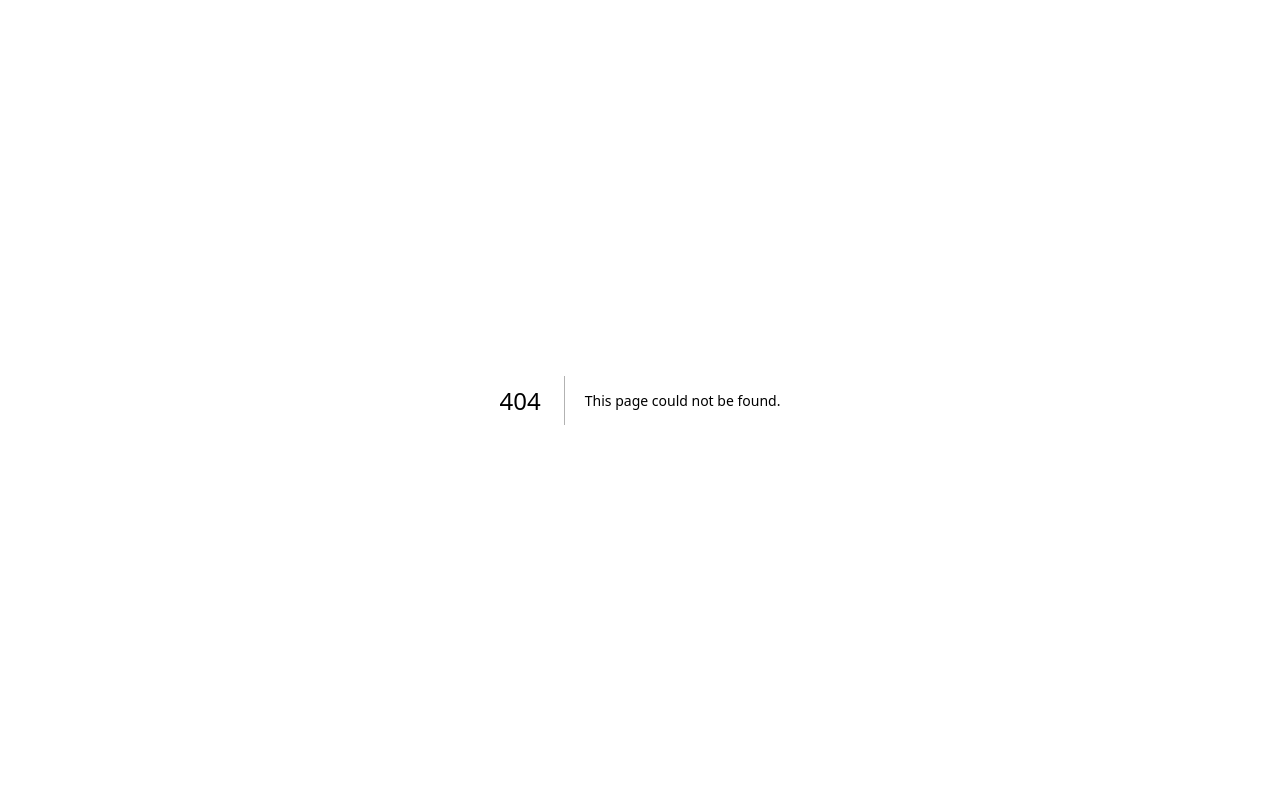
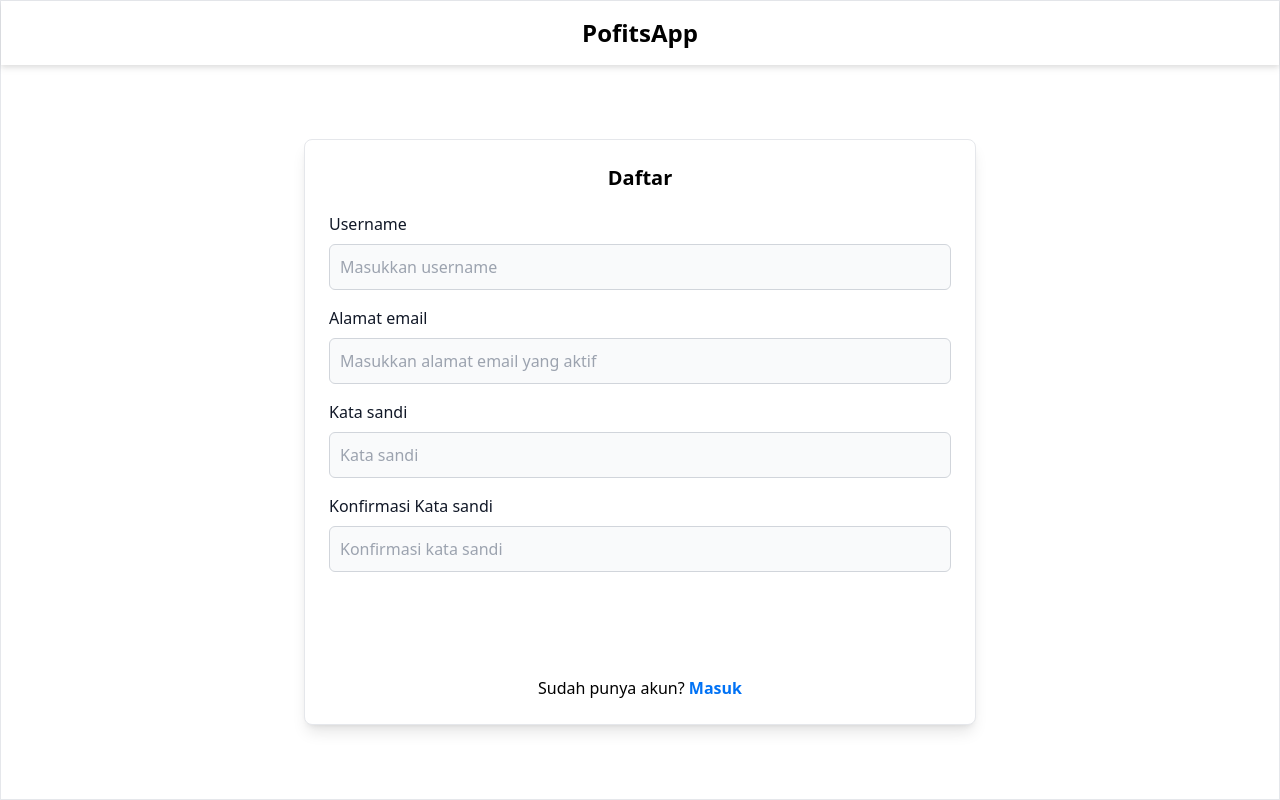
Before and after one commit to AriqF/pofits_client, a Next.js app: page /auth/register in a window 1280 px wide. Before the commit this address had no page. Built offline with nearby package versions, Linux system fonts and the light colour scheme.

Commit message:
Create register.tsx

```diff
--- /dev/null
+++ b/src/pages/auth/register.tsx
@@ -0,0 +1,229 @@
+import AuthLayout from "@/components/layouts/auth";
+import Alert from "@/components/tools/alerts/alert";
+import FormHelper from "@/components/tools/alerts/form-helper";
+import { serverDevURL } from "@/utils/interfaces/constants";
+import { regEmail, regPassword } from "@/utils/interfaces/regex";
+import { ServerMessage } from "@/utils/interfaces/response-message";
+import axios from "axios";
+import { useRouter } from "next/router";
+import React, { useRef, useState } from "react";
+import { SubmitHandler, useForm } from "react-hook-form";
+import Swal from "sweetalert2";
+import withReactContent from "sweetalert2-react-content";
+// import { object, string as yupString, ref as yupRef } from "yup";
+// import { yupResolver } from "@hookform/resolvers/yup";
+
+interface FormState {
+  username: string;
+  email: string;
+  password: string;
+  confirmPassword: string;
+}
+
+export default function Register() {
+  const [isSuccess, setIsSuccess] = useState(false);
+  const [isServerError, setIsServerError] = useState(false);
+  const [errMessage, setErrMessage] = useState("");
+  const [values, setValues] = React.useState<FormState>({
+    username: "",
+    email: "",
+    password: "",
+    confirmPassword: "",
+  });
+
+  const ref = useRef<any>();
+  const router = useRouter();
+  const swal = withReactContent(Swal);
+
+  const {
+    register,
+    handleSubmit,
+    control,
+    watch,
+    getValues,
+    formState: { errors, isSubmitting },
+  } = useForm<FormState>();
+
+  const onSubmit: SubmitHandler<FormState> = async (data: any) => {
+    setErrMessage("");
+    await axios(`${serverDevURL}/auth/register`, {
+      method: "POST",
+      data: {
+        username: data.username,
+        email: data.email,
+        password: data.password,
+        password_confirmation: data.confirmPassword,
+      },
+    })
+      .then((res) => {
+        setIsSuccess(res.data.message);
+        swal
+          .fire({
+            title: "Yeay! kamu berhasil mendaftar",
+            icon: "success",
+            text: "Sekarang kamu sudah bisa menggunakan akunmu untuk masuk",
+          })
+          .then((res) => {
+            if (res.isConfirmed) router.push("/auth/login");
+          });
+      })
+      .catch((error) => {
+        console.log(error);
+        setIsServerError(true);
+        error.response?.data?.message
+          ? setErrMessage(error.response.data.message)
+          : setErrMessage(ServerMessage.RequestError);
+      });
+  };
+
+  return (
+    <AuthLayout headerText={"Daftar"}>
+      <form ref={ref} className="space-y-6" onSubmit={handleSubmit(onSubmit)}>
+        <div id="register-form" className="space-y-4">
+          <div>
+            <label htmlFor="username" className="block mb-2 text-md font-medium text-gray-900">
+              Username
+            </label>
+            <input
+              type="text"
+              id="username"
+              className={`bg-gray-50 border border-gray-300 text-gray-900 text-md rounded-md block w-full p-2.5 hover:border-blue
+                ${errors.email ? "focus:outline-errorRed" : "focus:outline-blue"}`}
+              placeholder="Masukkan username"
+              required
+              {...register("username", {
+                required: {
+                  value: true,
+                  message: "Masukkan username",
+                },
+                minLength: {
+                  value: 5,
+                  message: "username minimal 5 karakter",
+                },
+                maxLength: {
+                  value: 25,
+                  message: "username maksimal 25 karakter",
+                },
+              })}
+            />
+            {errors.username && (
+              <span className="font-medium t-2 text-xs text-red-600">
+                {errors.username?.message}
+              </span>
+            )}
+          </div>
+          <div>
+            <label htmlFor="email" className="block mb-2 text-md font-medium text-gray-900">
+              Alamat email
+            </label>
+            <input
+              type="email"
+              id="email"
+              className={`bg-gray-50 border border-gray-300 text-gray-900 text-md rounded-md block w-full p-2.5 hover:border-blue
+                ${errors.email ? "focus:outline-errorRed" : "focus:outline-blue"}`}
+              placeholder="Masukkan alamat email yang aktif"
+              required
+              {...register("email", {
+                required: {
+                  value: true,
+                  message: "Masukkan alamat email",
+                },
+                pattern: {
+                  value: regEmail,
+                  message: "Harap masukkan alamat email yang sesuai",
+                },
+              })}
+            />
+            {errors.email && (
+              <span className="font-medium t-2 text-xs text-red-600">{errors.email?.message}</span>
+            )}
+          </div>
+          <div>
+            <label htmlFor="password" className="block mb-2 text-md font-medium text-gray-900">
+              Kata sandi
+            </label>
+            <input
+              type="password"
+              id="password"
+              className={`bg-gray-50 border border-gray-300 text-gray-900 text-md rounded-md block w-full p-2.5 hover:border-blue
+                ${errors.email ? "focus:outline-errorRed" : "focus:outline-blue"}`}
+              placeholder="Kata sandi"
+              required
+              {...register("password", {
+                required: {
+                  value: true,
+                  message: "Harap membuat kata sandi",
+                },
+                minLength: {
+                  value: 5,
+                  message: "Kata sandi harus minimal 5 huruf",
+                },
+                pattern: {
+                  value: regPassword,
+                  message: "Kata sandi harus terdapat minimal 1 huruf kecil dan angka atau simbol",
+                },
+              })}
+            />
+            {errors.password && (
+              <span className="font-medium t-2 text-xs text-red-600">
+                {errors.password?.message}
+              </span>
+            )}
+          </div>
+          <div>
+            <label
+              htmlFor="confirmPassword"
+              className="block mb-2 text-md font-medium text-gray-900">
+              Konfirmasi Kata sandi
+            </label>
+            <input
+              type="password"
+              id="confirmPassword"
+              className={`bg-gray-50 border border-gray-300 text-gray-900 text-md rounded-md block w-full p-2.5 hover:border-blue
+                ${errors.email ? "focus:outline-errorRed" : "focus:outline-blue"}`}
+              placeholder="Konfirmasi kata sandi"
+              required
+              {...register("confirmPassword", {
+                required: {
+                  value: true,
+                  message: "Konfirmasi kata sandi",
+                },
+                minLength: {
+                  value: 5,
+                  message: "Kata sandi harus minimal 5 huruf",
+                },
+                validate: (value) => {
+                  const { password } = getValues();
+                  return password === value || "Kata sandi tidak sama";
+                },
+              })}
+            />
+            {errors.confirmPassword && (
+              <FormHelper
+                textColor="danger"
+                text={String(errors.confirmPassword?.message)}></FormHelper>
+            )}
+          </div>
+          {/* end of form div */}
+        </div>
+        <div id="register-button" className="md:w-1/2 flex flex-col md:mx-auto space-y-2">
+          <div id="auth-message">{errMessage && <Alert text={errMessage} type="danger" />}</div>
+          <button
+            type="submit"
+            ref={ref}
+            className="text-white text-center font-semibold bg-palepurple hover:bg-hovpalepurple focus:ring-1 focus:outline-none focus:ring-hovpalepurple rounded-md text-md px-4 py-3 w-full">
+            Daftar
+          </button>
+        </div>
+        <div className="grid grid-cols-1 text-center text-md space-y-2">
+          <p>
+            Sudah punya akun?{" "}
+            <a className="text-blue hover:text-hovblue font-bold" href="/auth/login">
+              Masuk
+            </a>
+          </p>
+        </div>
+      </form>
+    </AuthLayout>
+  );
+}
```
